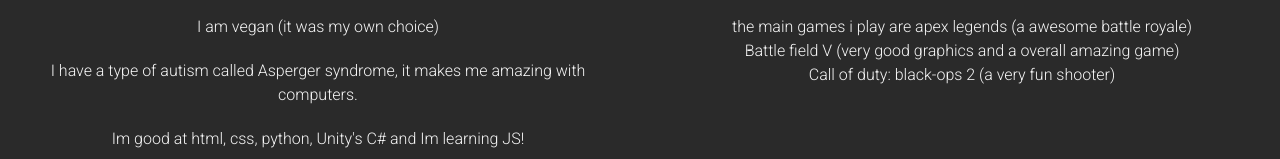
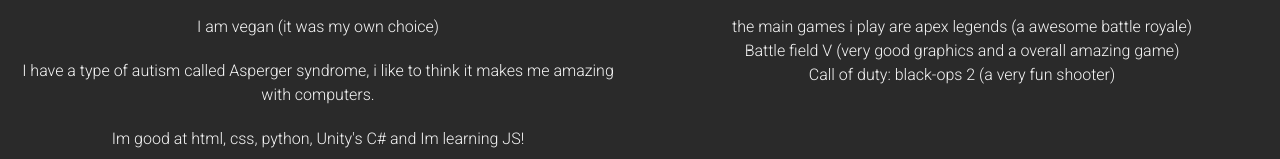
Before and after one commit to sudoxyz/web, a plain HTML site: page html/about.html in a window 1280 px wide. Shown: the part 281-440 px from the top of the page. Drawn offline with nearby package versions, Linux system fonts and the light colour scheme.

Commit message:
Update about.html

```diff
--- a/html/about.html
+++ b/html/about.html
@@ -87,7 +87,7 @@
                     </p>
 
                     <p>
-                        I have a type of autism called Asperger syndrome, it makes me amazing with computers.
+                        I have a type of autism called Asperger syndrome, i like to think it makes me amazing with computers.
                     </p>
 
                     <p>
```
